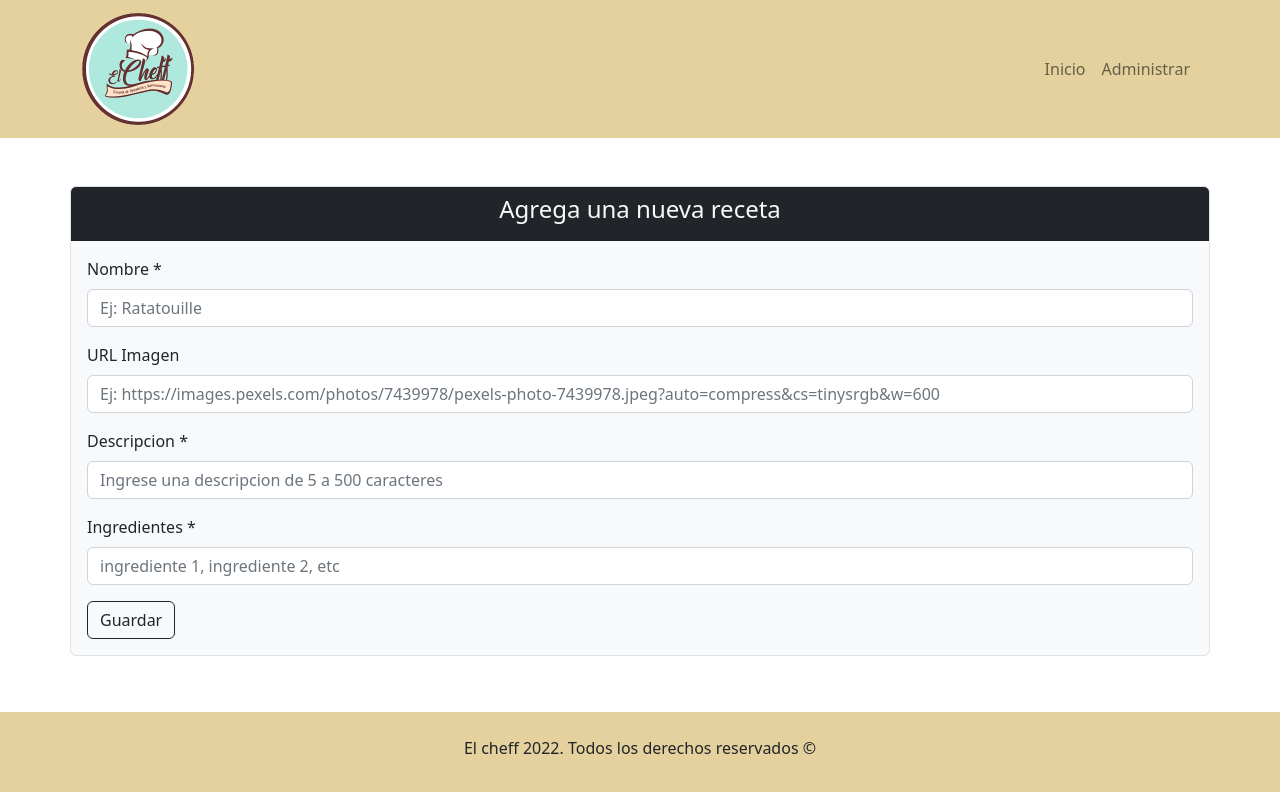
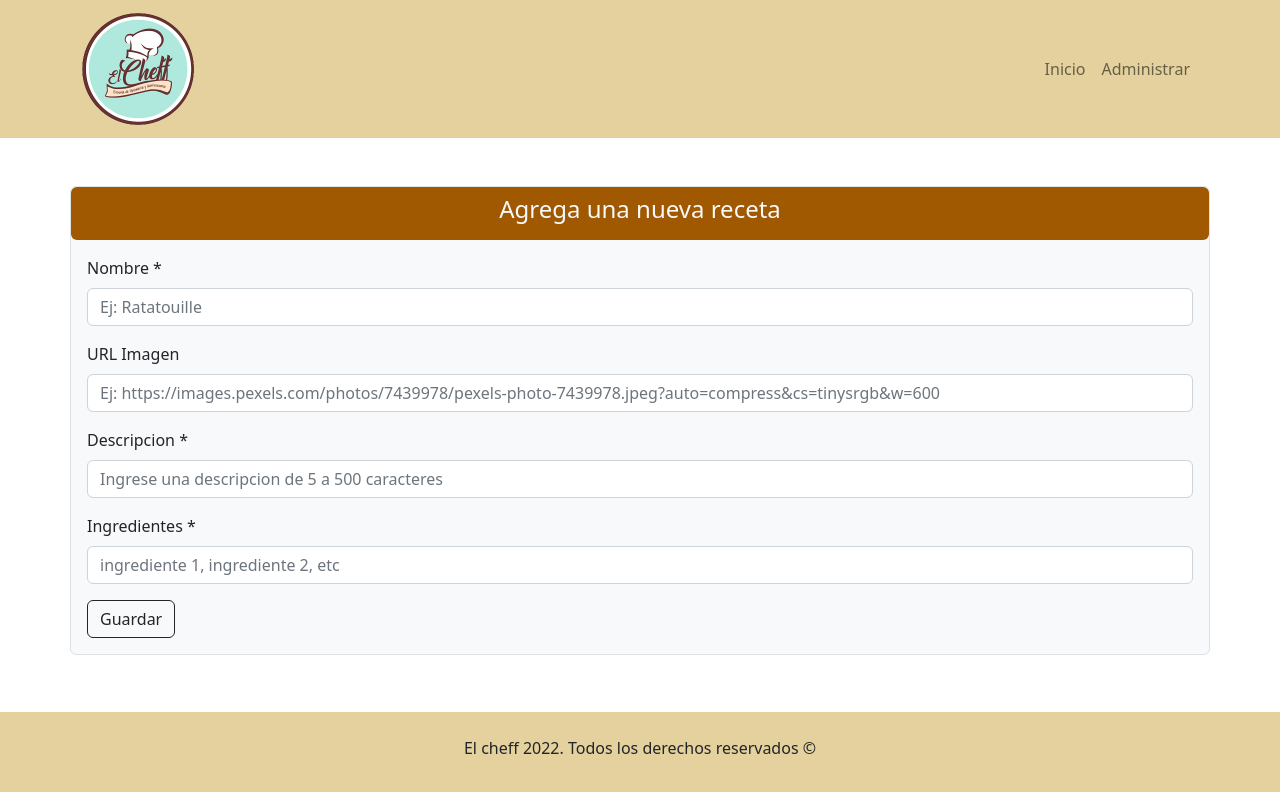
Before and after one commit to nicolasandr/CRUD-ListarRecetas-React, a React (Create React App) app: page /administrar/crear in a window 1280 px wide. Shown: the top 792 px of the page. Built offline with nearby package versions, Linux system fonts and the light colour scheme.

Commit message:
agregamos truncate para las cardReceta

```diff
--- a/src/components/views/receta/CardReceta.js
+++ b/src/components/views/receta/CardReceta.js
@@ -14,7 +14,12 @@ const CardReceta = (props) => {
                 <div className="mb-0 mt-auto">
                     <Card.Body>
                         <Card.Title>{props.receta.titulo}</Card.Title>
-                        <Card.Text>{props.receta.descripcion}</Card.Text>
+                        <div className="row">
+                            <Card.Text className="col-10 text-truncate pb-4">
+                                {props.receta.descripcion}
+                            </Card.Text>
+                        </div>
+                        {/* <Card.Text>{props.receta.descripcion}</Card.Text> */}
                     </Card.Body>
                     <div className="mx-3 py-4">
                         <Link
--- a/src/components/views/receta/CrearReceta.js
+++ b/src/components/views/receta/CrearReceta.js
@@ -2,6 +2,7 @@ import React, { useState } from 'react';
 import { Form, Button, Card, Alert } from 'react-bootstrap';
 import { cantidadCaracteres, validarURL } from './helpers';
 import { useNavigate } from 'react-router-dom';
+import './crearReceta.css'
 
 const CrearReceta = () => {
     const [titulo, setTitulo] = useState('');
@@ -52,11 +53,11 @@ const CrearReceta = () => {
     };
     return (
         <Card className="container ms-auto me-auto my-5 bg-light border rounded px-0">
-            <Card.Header className="bg-dark">
+            <div className="bg-brown rounded py-2">
                 <h1 className="fs-4 fw-light text-center text-light">
                     Agrega una nueva receta
                 </h1>
-            </Card.Header>
+            </div>
             <Form className="m-3" onSubmit={handleSubmit}>
                 <Form.Group className="mb-3" controlId="formTitulo">
                     <Form.Label>Nombre *</Form.Label>
--- a/src/components/views/receta/ItemReceta.js
+++ b/src/components/views/receta/ItemReceta.js
@@ -1,5 +1,5 @@
 import React from 'react';
-import { Button } from 'react-bootstrap';
+import { Button,Card } from 'react-bootstrap';
 import { Link } from 'react-router-dom';
 const ItemReceta = (props) => {
     //variable de entorno con la direccion de mi api
--- /dev/null
+++ b/src/components/views/receta/crearReceta.css
@@ -0,0 +1,3 @@
+.bg-brown{
+   background-color: rgb(160, 88, 1);
+}
```
